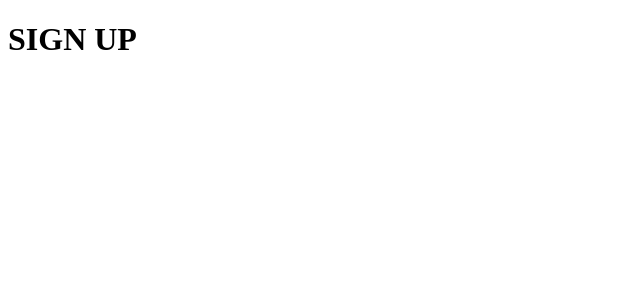
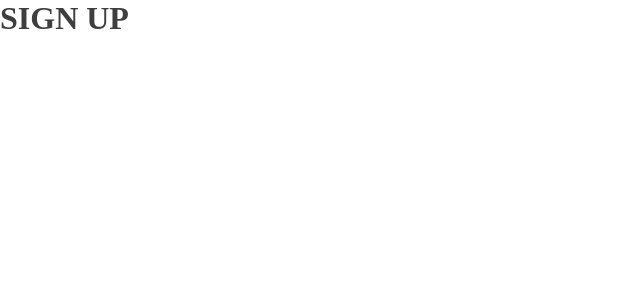
Before and after one commit to chrisKodehode/single-page-applicaition, a React (Vite) app: page / in a window 1280 px wide. Shown: the top 300 px of the page, without its empty margins (0-640 px from the left). Built offline with nearby package versions, Linux system fonts and the light colour scheme.

Commit message:
Add global styles and SignUp-text class to LoginPage

```diff
--- a/src/components/LoginPage.jsx
+++ b/src/components/LoginPage.jsx
@@ -1,7 +1,9 @@
+import "./css/login.css"
+
 function LoginPage() {
     return (
         <div>
-            <h1>SIGN UP</h1>
+            <h1 className="SignUp-text">SIGN UP</h1>
         </div>
     )
 }
--- /dev/null
+++ b/src/components/css/error.css
@@ -0,0 +1,6 @@
+/* Global Style */
+* {
+    margin: 0;
+    padding: 0;
+    box-sizing: border-box;
+}
--- /dev/null
+++ b/src/components/css/login.css
@@ -0,0 +1,11 @@
+/* Global Style */
+* {
+    margin: 0;
+    padding: 0;
+    box-sizing: border-box;
+}
+
+.SignUp-text {
+    color: #3E3E3E;
+    font-weight: 600; /* Semi Bold */
+}
--- /dev/null
+++ b/src/components/css/success.css
@@ -0,0 +1,6 @@
+/* Global Style */
+* {
+    margin: 0;
+    padding: 0;
+    box-sizing: border-box;
+}
```
